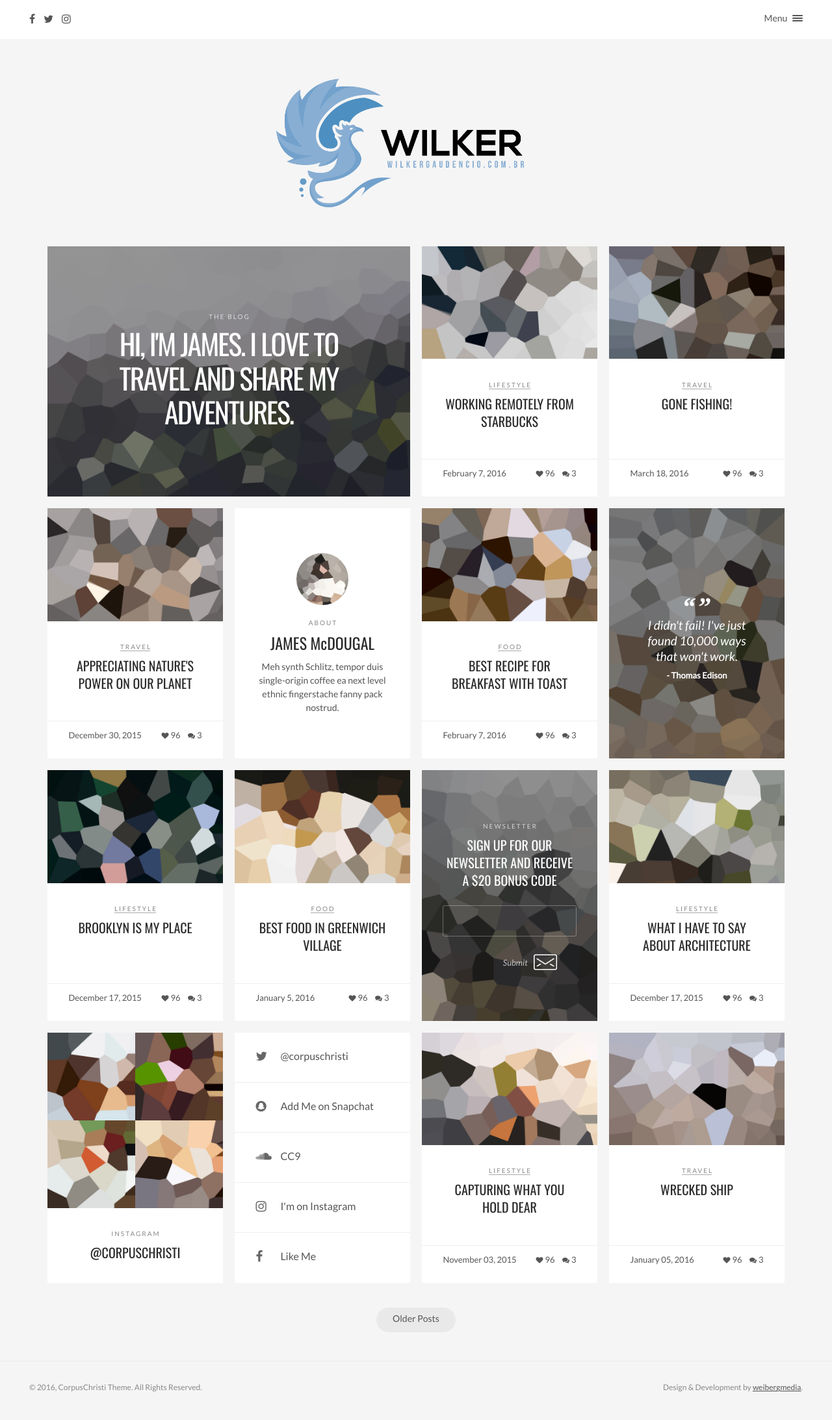
After one commit to wilkergaudencio/gaudencio, a PHP site: page /index.php in a window 1280 px wide. The commit adds this page. Shown: the whole page at 65% size. Run offline with PHP 8.4, Linux system fonts and the light colour scheme; some libraries are stand-ins or nearby versions.

Commit message:
add project blog

```diff
--- a/css/styles.css
+++ b/css/styles.css
@@ -112,7 +112,7 @@ blockquote p.name { font-style:normal; color:#555; letter-spacing:0; font-weight
 /* =4. Headings
 --------------------------------------------------------------------------------------------------------*/
 h1#logo { display:block; position:relative; margin:0; margin-top:20px; margin-bottom:50px; text-align:center; font-size:0; }
-h1#logo a { display:inline-block; background:url(../images/bg-logo2@2x.png) center no-repeat; background-size:394px 87px; width:394px; height:87px; text-indent:-9999px; }
+h1#logo a { display:inline-block; background:url(../images/logowilker.png) center no-repeat; background-size: 532px 264px;  width: 532px;  height: 209px; }
 .tagline { float:left; font-size:12px; font-weight:400; padding:0 0 0 16px; margin:0px auto; position:relative; display:table; height:72px; margin-top:-1px; font-style:italic }
 .tagline span { vertical-align:middle; display:table-cell }
 .year, h1, h2, h3, h4, h5, h6 { line-height:1.3; color:#2b2b2b; position:relative; font-family:"Oswald", Arial, Helvetica, sans-serif; text-transform:uppercase; }
--- /dev/null
+++ b/footer.php
@@ -0,0 +1,32 @@
+<?php
+/**
+ * Created by PhpStorm.
+ * User: wilkergaudencio
+ * Date: 02/10/17
+ * Time: 15:52
+ */
+?>
+
+
+<!-- end wrap -->
+<footer id="footer" class="clearfix">
+    <p class="alignleft"><span class="symbol">©</span> 2016, CorpusChristi Theme. All Rights Reserved.</p>
+    <p class="alignright">Design &amp; Development by <a href="http://www.weibergmedia.com" data-title="Premium HTML5 Website Templates">weibergmedia</a>.</p>
+</footer>
+<script src="js/jquery-1.11.2.min.js" type="text/javascript"></script>
+<script src="js/jquery-easing-1.3.js" type="text/javascript"></script>
+<script src="js/jquery.touchSwipe.min.js" type="text/javascript"></script>
+<script src="js/jquery.isotope2.min.js" type="text/javascript"></script>
+<script src="js/jquery.ba-bbq.min.js" type="text/javascript"></script>
+<script src="js/packery-mode.pkgd.min.js" type="text/javascript"></script>
+<script src="js/jquery.isotope.load.js" type="text/javascript"></script>
+<script src="js/main2.js" type="text/javascript"></script>
+<script src="js/jquery.form.js" type="text/javascript"></script>
+<script src="js/input.fields.js" type="text/javascript"></script>
+<script src="js/preloader.js" type="text/javascript"></script>
+<script src="js/jquery.fancybox.pack.js" type="text/javascript"></script>
+<script src="js/bootstrap.min.js"></script>
+<script defer src="js/jquery.flexslider-min.js"></script>
+<script src="js/jquery.magnific-popup.min.js" type="text/javascript"></script>
+</body>
+</html>
--- /dev/null
+++ b/head.php
@@ -0,0 +1,30 @@
+<?php
+/**
+ * Created by PhpStorm.
+ * User: wilkergaudencio
+ * Date: 02/10/17
+ * Time: 15:48
+ */
+?>
+
+<!DOCTYPE html>
+<html class="no-js" lang="pt-br">
+<head>
+    <meta charset="utf-8">
+    <title>Wilker Gaudêncio - BLOG DO WILKER</title>
+    <meta name="viewport" content="width=device-width, initial-scale=1, maximum-scale=1">
+    <meta name="author" content="weibergmedia">
+    <meta name="Description" content="CorpusChristi – The New Kind of Blog" />
+    <link href="css/reset.css" rel="stylesheet" type="text/css" media="screen" />
+    <link href="css/bootstrap.min.css" rel="stylesheet">
+    <link href="css/font-awesome.min.css" rel="stylesheet" type="text/css" />
+    <link href="css/contact.css" rel="stylesheet" type="text/css" media="screen" />
+    <link href="css/styles.css" rel="stylesheet" type="text/css" media="screen" />
+    <link href="css/flexslider.css" rel="stylesheet" type="text/css" media="screen">
+    <link href="css/jquery.fancybox.css" rel="stylesheet" type="text/css" media="screen" />
+    <link href="css/responsive.css" rel="stylesheet" type="text/css" media="screen" />
+    <link href="css/magnific-popup.css" rel="stylesheet" type="text/css" media="screen" />
+    <link href="http://fonts.googleapis.com/css?family=Oswald:400,600,700" rel="stylesheet" type="text/css" />
+    <link href="http://fonts.googleapis.com/css?family=Lato:400,400italic,600" rel="stylesheet" type="text/css" />
+    <script src="js/modernizr.js" type="text/javascript"></script>
+</head>
--- /dev/null
+++ b/header.php
@@ -0,0 +1,81 @@
+<?php
+/**
+ * Created by PhpStorm.
+ * User: wilkergaudencio
+ * Date: 02/10/17
+ * Time: 15:47
+ */
+?>
+
+
+<body>
+<!-- insert Preloader here -->
+
+<div id="wrap">
+    <div id="background-color"></div>
+    <header id="header" class="clearfix">
+        <ul class="social-list clearfix alignleft">
+            <li> <a href="https://www.facebook.com/wilkergau/"><i class="fa fa-facebook"></i></a> </li>
+            <li> <a href="https://twitter.com/wilkergaudencio"><i class="fa fa-twitter"></i></a> </li>
+            <li> <a href="https://www.instagram.com/gaudenciowilker/"><i class="fa fa-instagram"></i></a> </li>
+        </ul>
+        <div id="menu-button">
+            <div class="cursor">Menu
+                <div id="nav-button"> <span class="nav-bar"></span> <span class="nav-bar"></span> <span class="nav-bar"></span> </div>
+            </div>
+        </div>
+    </header>
+    <!-- end header -->
+    <!-- start main nav -->
+    <nav id="main-nav">
+        <ul id="options" class="option-set clearfix" data-option-key="filter">
+            <li> <a href="index.html" class="selected">Home</a> </li>
+            <li> <a href="#" class="sub-nav-toggle">Features</a>
+                <ul class="sub-nav hidden">
+                    <li> <a href="post.html">Standard Post</a> </li>
+                    <li> <a href="alternative-sidebar.html">Alternative Sidebar</a> </li>
+                    <li> <a href="video-post.html">Video Post</a> </li>
+                    <li> <a href="music-post.html">Music Post</a> </li>
+                    <li> <a href="slider-post.html">With Slideshow</a> </li>
+                    <li> <a href="typography.html">Typography</a> </li>
+                </ul>
+            </li>
+            <li> <a href="travel.html">Travel</a> </li>
+            <li> <a href="lifestyle.html">Lifestyle</a> </li>
+            <li> <a href="food.html">Food</a> </li>
+            <li> <a href="about.html">About</a> </li>
+            <li> <a href="contact.html">Contact</a> </li>
+        </ul>
+        <ul class="social-list clearfix">
+            <li> <a href="#"><i class="fa fa-twitter"></i></a> </li>
+            <li> <a href="#"><i class="fa fa-pinterest-p"></i></a> </li>
+            <li> <a href="#"><i class="fa fa-instagram"></i></a> </li>
+            <li> <a href="#"><i class="fa fa-google-plus"></i></a> </li>
+        </ul>
+    </nav>
+    <!-- end main nav -->
+    <div class="content-wrapper">
+        <div id="content">
+            <!-- INICIANDO O CONTAINER -->
+            <div class="container">
+                <h1 id="logo"><a href="index.html">WILKER</a></h1>
+                <div id="container" class="clearfix">
+                    <div class="element  clearfix rectangle col2-2 home">
+                        <div class="padding-wrapper">
+                            <figure class="images"> <img src="images/image01.jpg" alt="" />
+                                <div class="covering-image visible">
+                                    <div class="info-box-content">
+                                        <div class="parent">
+                                            <div class="child">
+                                                <p class="small">The Blog</p>
+                                                <h2 class="header">Hi, I'm James.
+                                                    I love to travel and share my adventures.</h2>
+                                            </div>
+                                        </div>
+                                    </div>
+                                </div>
+                            </figure>
+                        </div>
+                    </div>
+
+                    <!-- CONTAINER CONTINUA NO PRÓXIMO ARQUIVO. AQUI TERMINA O LOGOTIPO -->
--- /dev/null
+++ b/index.php
@@ -0,0 +1,295 @@
+<?php
+/**
+ * Created by PhpStorm.
+ * User: wilkergaudencio
+ * Date: 02/10/17
+ * Time: 15:51
+ */
+?>
+
+<?php include('head.php'); ?>
+<?php include('header.php'); ?>
+
+<div class="element  clearfix rectangle col1-1 home teaser">
+    <div class="padding-wrapper"> <a href="post.html" title="">
+            <figure class="images"> <img src="images/image03.jpg" alt="" /></figure>
+        </a>
+        <div class="grey-bg">
+            <p class="small"><a href="lifestyle.html" title="">Lifestyle</a></p>
+            <a href="post.html" title="">
+                <h4 class="header">Working Remotely from Starbucks</h4>
+            </a>
+            <div class="stats">
+                <p class="lefted">February 7, 2016<span class="alignright"><span class="padding"><i class="fa fa-heart"></i>96</span> <a href="post.html" title=""><i class="fa fa-comments"></i>3</a></span></p>
+            </div>
+        </div>
+    </div>
+</div>
+<div class="element  clearfix rectangle col1-1 home teaser">
+    <div class="padding-wrapper"> <a href="post.html" title="">
+            <figure class="images"> <img src="images/image02.jpg" alt="" /></figure>
+        </a>
+        <div class="grey-bg">
+            <p class="small"><a href="post.html" title="">Travel</a></p>
+            <a href="post.html" title="">
+                <h4 class="header">Gone Fishing!</h4>
+            </a>
+            <div class="stats">
+                <p class="lefted">March 18, 2016<span class="alignright"><span class="padding"><i class="fa fa-heart"></i>96</span> <a href="post.html" title=""><i class="fa fa-comments"></i>3</a></span></p>
+            </div>
+        </div>
+    </div>
+</div>
+<div class="element  clearfix rectangle col1-1 home teaser">
+    <div class="padding-wrapper"> <a href="post.html" title="">
+            <figure class="images"> <img src="images/image04.jpg" alt="" /></figure>
+        </a>
+        <div class="grey-bg">
+            <p class="small"><a href="travel.html" title="">Travel</a></p>
+            <a href="post.html" title="">
+                <h4 class="header">Appreciating Nature's Power on our Planet</h4>
+            </a>
+            <div class="stats">
+                <p class="lefted">December 30, 2015<span class="alignright"><span class="padding"><i class="fa fa-heart"></i>96</span> <a href="post.html" title=""><i class="fa fa-comments"></i>3</a></span></p>
+            </div>
+        </div>
+    </div>
+</div>
+<div class="element  clearfix rectangle col1-1 home">
+    <div class="padding-wrapper">
+        <div class="grey-bg full-height">
+            <div class="box-parent">
+                <div class="child">
+                    <div class="avatar"><img src="images/about02.jpg" alt="" /></div>
+                    <p class="small">About</p>
+                    <h3 class="header">James M<span>c</span>Dougal</h3>
+                    <p>Meh synth Schlitz, tempor duis single-origin coffee ea next level ethnic fingerstache fanny pack nostrud.</p>
+                </div>
+            </div>
+        </div>
+    </div>
+</div>
+<div class="element  clearfix rectangle col1-1 home teaser">
+    <div class="padding-wrapper"> <a href="post.html" title="">
+            <figure class="images"> <img src="images/image05.jpg" alt="" /></figure>
+        </a>
+        <div class="grey-bg">
+            <p class="small"><a href="food.html" title="">Food</a></p>
+            <a href="post.html" title="">
+                <h4 class="header">Best Recipe for Breakfast with Toast</h4>
+            </a>
+            <div class="stats">
+                <p class="lefted">February 7, 2016<span class="alignright"><span class="padding"><i class="fa fa-heart"></i>96</span> <a href="post.html" title=""><i class="fa fa-comments"></i>3</a></span></p>
+            </div>
+        </div>
+    </div>
+</div>
+<div class="element  clearfix rectangle col1-1 home">
+    <div class="padding-wrapper"> <a href="post.html" title="">
+            <figure class="images"> <img src="images/image06.jpg" alt="" />
+                <div class="covering-image visible">
+                    <div class="info-box-content">
+                        <div class="parent">
+                            <div class="child">
+                                <blockquote>
+                                    <p>I didn't fail! I've just found 10,000 ways that won't work.</p>
+                                    <p class="name">- Thomas Edison</p>
+                                </blockquote>
+                            </div>
+                        </div>
+                    </div>
+                </div>
+            </figure>
+        </a> </div>
+</div>
+<div class="element  clearfix rectangle col1-1 home teaser">
+    <div class="padding-wrapper"> <a href="post.html" title="">
+            <figure class="images"> <img src="images/image12.jpg" alt="" /></figure>
+        </a>
+        <div class="grey-bg">
+            <p class="small"><a href="post.html" title="">Lifestyle</a></p>
+            <a href="post.html" title="">
+                <h4 class="header">Brooklyn is My Place</h4>
+            </a>
+            <div class="stats">
+                <p class="lefted">December 17, 2015<span class="alignright"><span class="padding"><i class="fa fa-heart"></i>96</span> <a href="post.html" title=""><i class="fa fa-comments"></i>3</a></span></p>
+            </div>
+        </div>
+    </div>
+</div>
+<div class="element  clearfix rectangle col1-1 home teaser">
+    <div class="padding-wrapper"> <a href="post.html" title="">
+            <figure class="images"> <img src="images/large06.jpg" alt="" /></figure>
+        </a>
+        <div class="grey-bg">
+            <p class="small"><a href="post.html" title="">Food</a></p>
+            <a href="post.html" title="">
+                <h4 class="header">Best Food in Greenwich Village</h4>
+            </a>
+            <div class="stats">
+                <p class="lefted">January 5, 2016<span class="alignright"><span class="padding"><i class="fa fa-heart"></i>96</span> <a href="post.html" title=""><i class="fa fa-comments"></i>3</a></span></p>
+            </div>
+        </div>
+    </div>
+</div>
+<div class="element  clearfix rectangle col1-1 home">
+    <div class="padding-wrapper">
+        <figure class="images"> <img src="images/image09.jpg" alt="" />
+            <div class="covering-image visible">
+                <div class="info-box-content">
+                    <div class="parent">
+                        <div class="child">
+                            <p class="small">Newsletter</p>
+                            <h4 class="header">Sign up for our newsletter and receive a $20 bonus code</h4>
+                            <form class="form-part newsletter" method="post" action="newsletter.php" name="contactform" id="contactform" autocomplete="off">
+                                <input name="email" type="text" id="email" size="30" title="Email" />
+                                <div class="input-wrapper clearfix"> <span id="message"></span>
+                                    <div class="clear"></div>
+                                    <input type="submit" class="send-btn" value="Submit" id="submit" name="Submit" />
+                                </div>
+                            </form>
+                        </div>
+                    </div>
+                </div>
+            </div>
+        </figure>
+    </div>
+</div>
+<div class="element  clearfix rectangle col1-1 home teaser">
+    <div class="padding-wrapper"> <a href="post.html" title="">
+            <figure class="images"> <img src="images/image11.jpg" alt="" /></figure>
+        </a>
+        <div class="grey-bg">
+            <p class="small"><a href="post.html" title="">Lifestyle</a></p>
+            <a href="post.html" title="">
+                <h4 class="header">What I have to say about architecture</h4>
+            </a>
+            <div class="stats">
+                <p class="lefted">December 17, 2015<span class="alignright"><span class="padding"><i class="fa fa-heart"></i>96</span> <a href="post.html" title=""><i class="fa fa-comments"></i>3</a></span></p>
+            </div>
+        </div>
+    </div>
+</div>
+<div class="element  clearfix rectangle col1-1 home instagram2x2">
+    <div class="padding-wrapper"> <a href="http://instagram.com" title="">
+            <figure class="images"> <img src="images/instagram01.jpg" alt="" />
+                <div class="covering-image">
+                    <div class="info-box-content hidden-content">
+                        <div class="parent">
+                            <div class="child">
+                                <p><i class="fa fa-heart"></i>119</p>
+                            </div>
+                        </div>
+                    </div>
+                </div>
+            </figure>
+        </a> <a href="http://instagram.com" title="">
+            <figure class="images"> <img src="images/instagram02.jpg" alt="" />
+                <div class="covering-image">
+                    <div class="info-box-content hidden-content">
+                        <div class="parent">
+                            <div class="child">
+                                <p><i class="fa fa-heart"></i>8</p>
+                            </div>
+                        </div>
+                    </div>
+                </div>
+            </figure>
+        </a> <a href="http://instagram.com" title="">
+            <figure class="images"> <img src="images/instagram03.jpg" alt="" />
+                <div class="covering-image">
+                    <div class="info-box-content hidden-content">
+                        <div class="parent">
+                            <div class="child">
+                                <p><i class="fa fa-heart"></i>34</p>
+                            </div>
+                        </div>
+                    </div>
+                </div>
+            </figure>
+        </a> <a href="http://instagram.com" title="">
+            <figure class="images"> <img src="images/instagram04.jpg" alt="" />
+                <div class="covering-image">
+                    <div class="info-box-content hidden-content">
+                        <div class="parent">
+                            <div class="child">
+                                <p><i class="fa fa-heart"></i>5</p>
+                            </div>
+                        </div>
+                    </div>
+                </div>
+            </figure>
+        </a>
+        <div class="clear"></div>
+        <div class="grey-bg2">
+            <p class="small">Instagram</p>
+            <a href="http://instagram.com" title="">
+                <h4 class="header">@corpuschristi</h4>
+            </a> </div>
+    </div>
+</div>
+<div class="element  clearfix rectangle col1-1 home">
+    <div class="padding-wrapper">
+        <div class="grey-bg no-padding full-height">
+            <ul class="social-list clearfix custom custom5">
+                <li> <a href="#"><i class="fa fa-twitter"></i>
+                        <p>@corpuschristi</p>
+                    </a> </li>
+                <li> <a href="#"><i class="fa fa-snapchat"></i>
+                        <p>Add Me on Snapchat</p>
+                    </a> </li>
+                <li> <a href="#"><i class="fa fa-soundcloud"></i>
+                        <p>CC9</p>
+                    </a> </li>
+                <li> <a href="#"><i class="fa fa-instagram"></i>
+                        <p>I'm on Instagram</p>
+                    </a> </li>
+                <li> <a href="#"><i class="fa fa-facebook"></i>
+                        <p>Like Me</p>
+                    </a> </li>
+            </ul>
+        </div>
+    </div>
+</div>
+<div class="element  clearfix rectangle col1-1 home teaser">
+    <div class="padding-wrapper"> <a href="post.html" title="">
+            <figure class="images"> <img src="images/large02.jpg" alt="" /></figure>
+        </a>
+        <div class="grey-bg">
+            <p class="small"><a href="post.html" title="">Lifestyle</a></p>
+            <a href="post.html" title="">
+                <h4 class="header">Capturing What you Hold Dear</h4>
+            </a>
+            <div class="stats">
+                <p class="lefted">November 03, 2015<span class="alignright"><span class="padding"><i class="fa fa-heart"></i>96</span> <a href="post.html" title=""><i class="fa fa-comments"></i>3</a></span></p>
+            </div>
+        </div>
+    </div>
+</div>
+<div class="element  clearfix rectangle col1-1 home teaser">
+    <div class="padding-wrapper"> <a href="post.html" title="">
+            <figure class="images"> <img src="images/image08.jpg" alt="" /></figure>
+        </a>
+        <div class="grey-bg">
+            <p class="small"><a href="post.html" title="">Travel</a></p>
+            <a href="post.html" title="">
+                <h4 class="header">Wrecked Ship</h4>
+            </a>
+            <div class="stats">
+                <p class="lefted">January 05, 2016<span class="alignright"><span class="padding"><i class="fa fa-heart"></i>96</span> <a href="post.html" title=""><i class="fa fa-comments"></i>3</a></span></p>
+            </div>
+        </div>
+    </div>
+</div>
+</div>
+<!-- end #container -->
+</div>
+<div class="centered"><a href="older.html" title="" class="button load-more">Older Posts</a></div>
+
+<!-- end .container -->
+</div>
+<!-- end content -->
+</div>
+<!-- end content-wrapper -->
+</div>
+<?php include('footer.php'); ?>
```
Also changed, not shown: index.html (+1 -91 lines), images/logo.jpg (added), images/logowilker.png (added).
